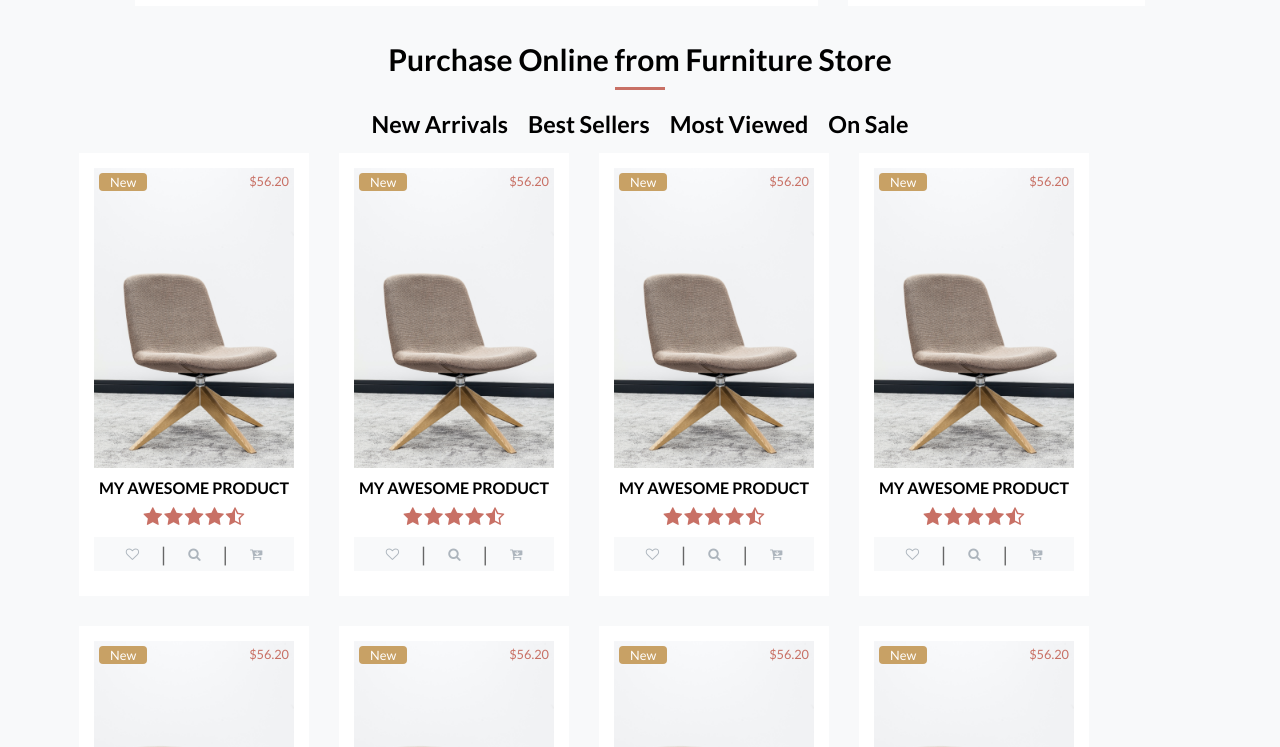
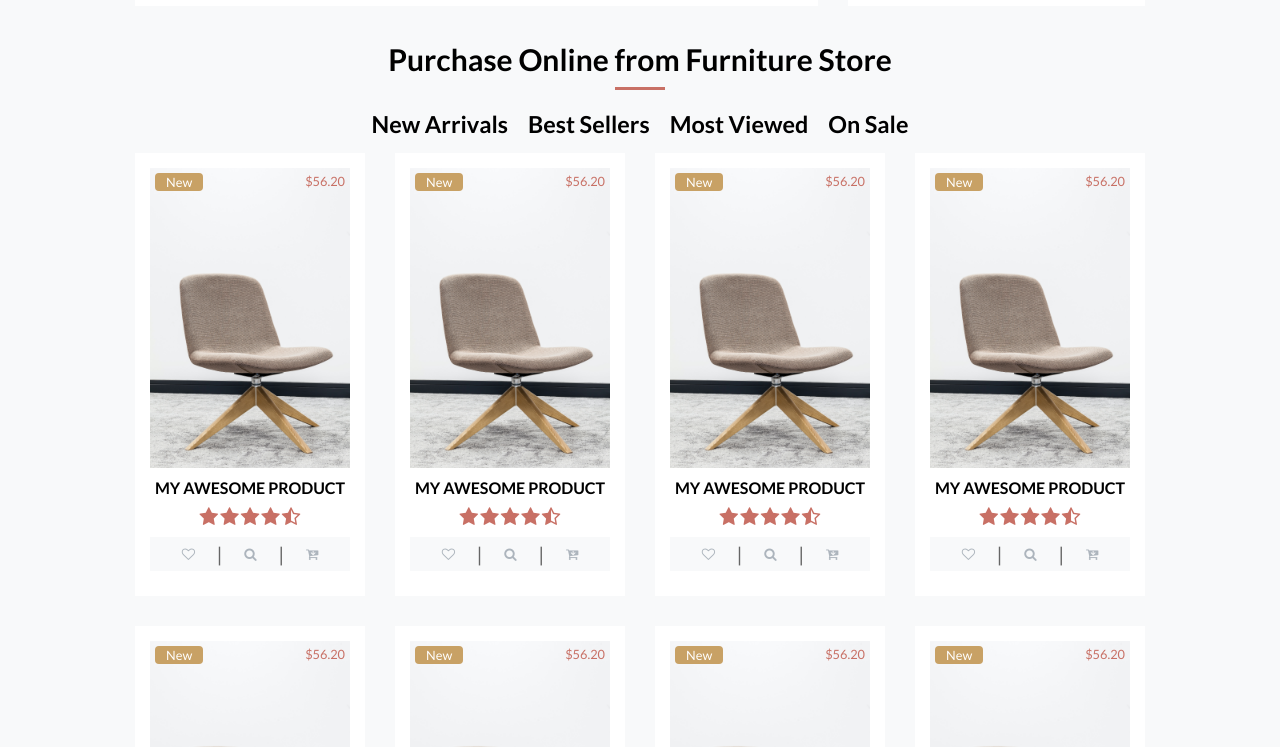
Before and after one commit to davetyson/hurst1, a React (Create React App) app: page / in a window 1280 px wide. Shown: the part 2020-2767 px from the top of the page. Built offline with nearby package versions, Linux system fonts and the light colour scheme.

Commit message:
centred the products in product list section

```diff
--- a/src/Styling/home.css
+++ b/src/Styling/home.css
@@ -310,6 +310,7 @@
 
 .productListSection {
     width: 90%;
+    margin: 0 auto;
 }
 
 .productListSection ul {
@@ -323,6 +324,7 @@
 .plListBox {
     display: flex;
     flex-wrap: wrap;
+    justify-content: center;
 }
 
 .plListBox .productPreviewBlock {
```
